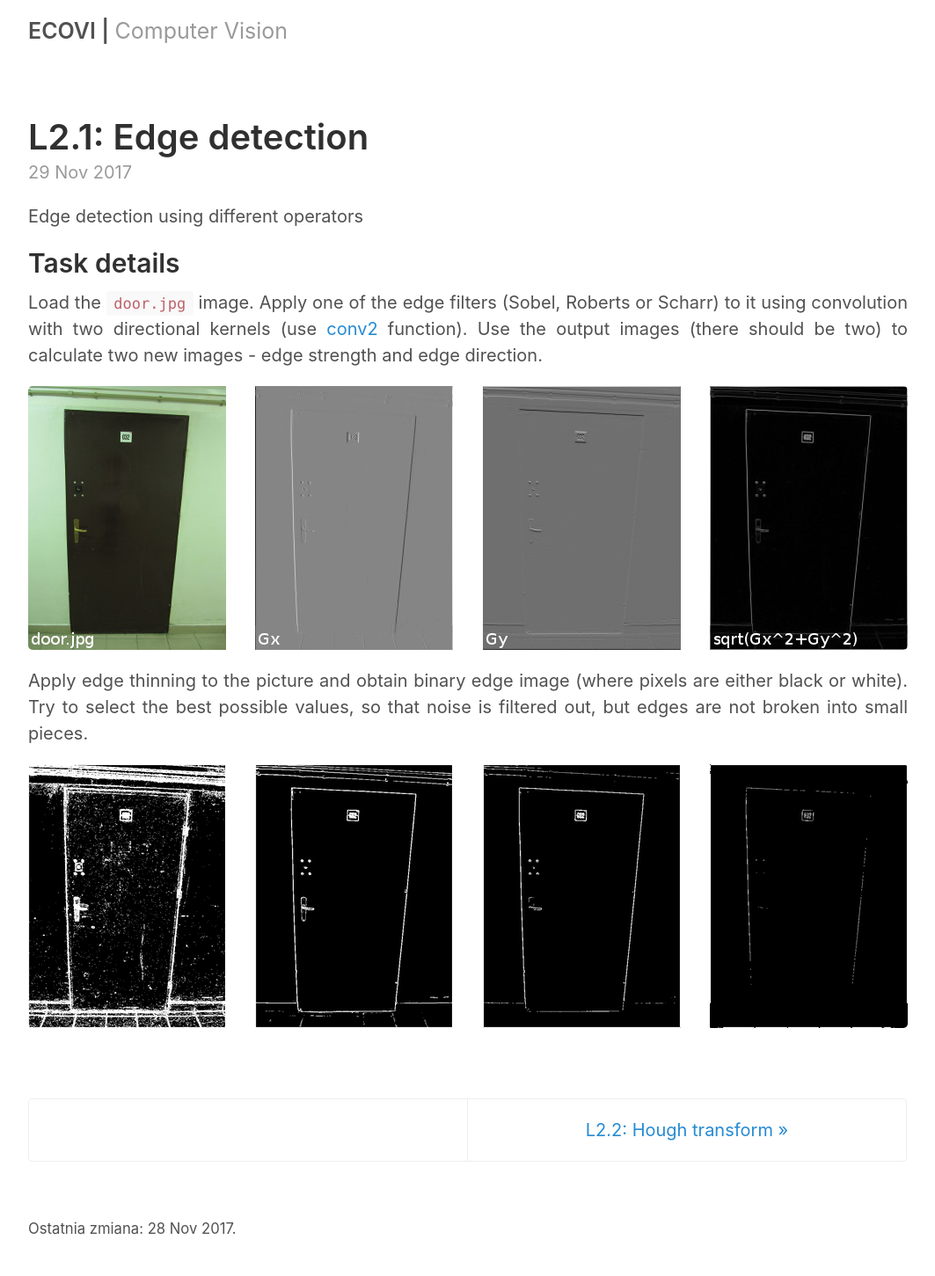
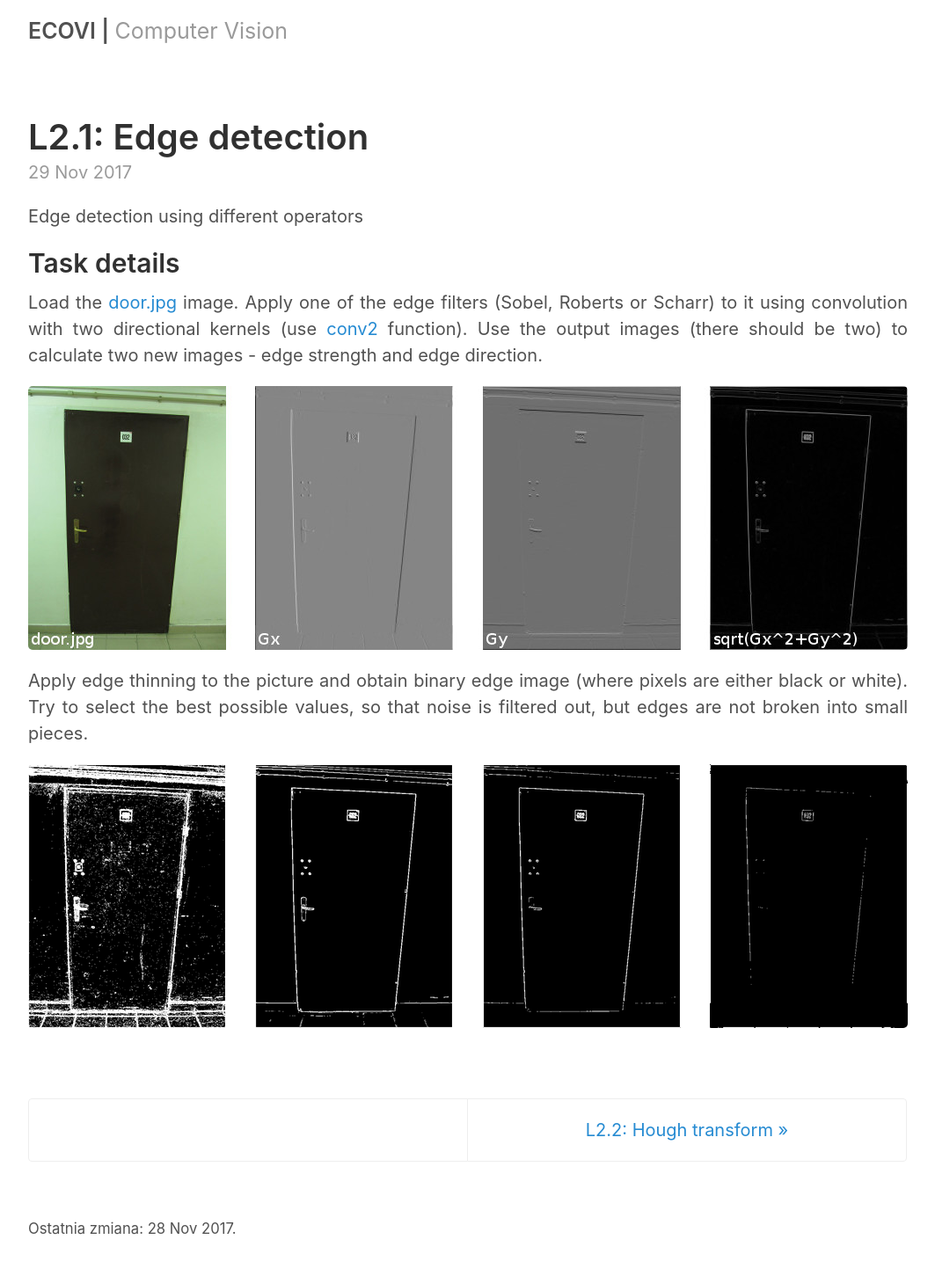
Before and after one commit to maciek-slon/ecovi, a Jekyll site: the page built from _posts/2017-11-29-T1-edge.md, in a window 1280 px wide. Shown: the whole page at 88% size, without its empty margins (108-1171 px from the left). Built offline with Jekyll 4.4.1, drawn with Linux system fonts in a browser that asks for light colours.

Commit message:
fix link

```diff
--- a/_posts/2017-11-29-T1-edge.md
+++ b/_posts/2017-11-29-T1-edge.md
@@ -10,7 +10,7 @@ brief: Edge detection using different operators
 
 ## Task details
 
-Load the [`door.jpg`]({{site.baseurl}}/public/l2/door.png) image. Apply one of the edge filters (Sobel, Roberts or Scharr) to it using convolution with two directional kernels (use [conv2](https://www.mathworks.com/help/matlab/ref/conv2.html) function).
+Load the [door.jpg]({{site.baseurl}}/public/l2/door.png) image. Apply one of the edge filters (Sobel, Roberts or Scharr) to it using convolution with two directional kernels (use [conv2](https://www.mathworks.com/help/matlab/ref/conv2.html) function).
 Use the output images (there should be two) to calculate two new images - edge strength and edge direction.
 
 ![]({{site.baseurl}}/public/l2/sobel.jpg)
```
